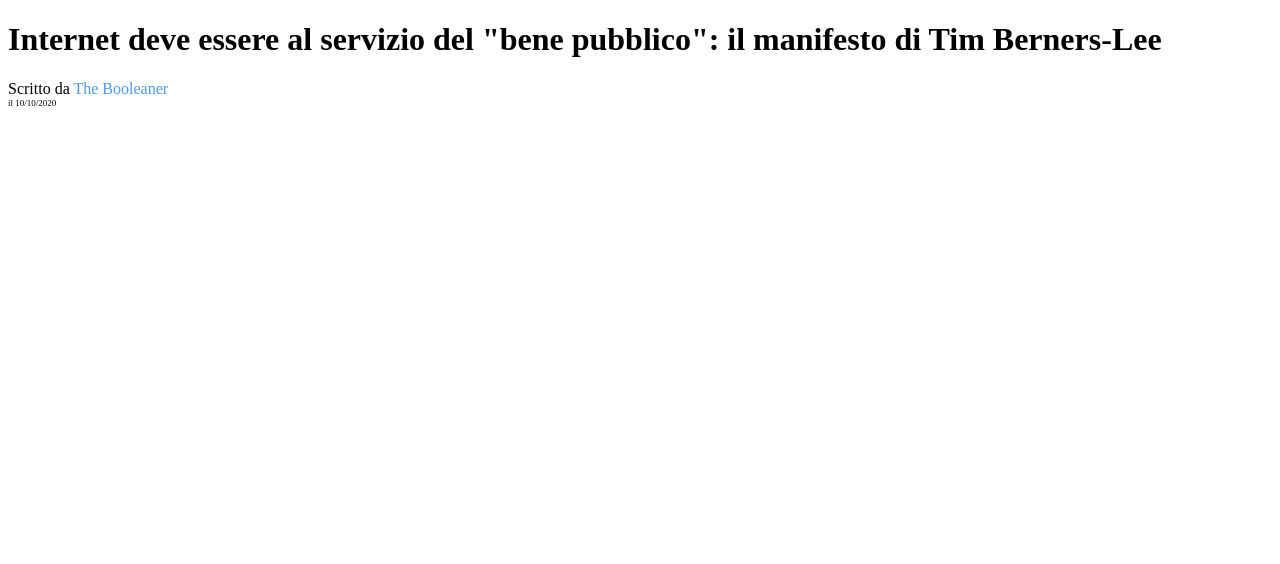
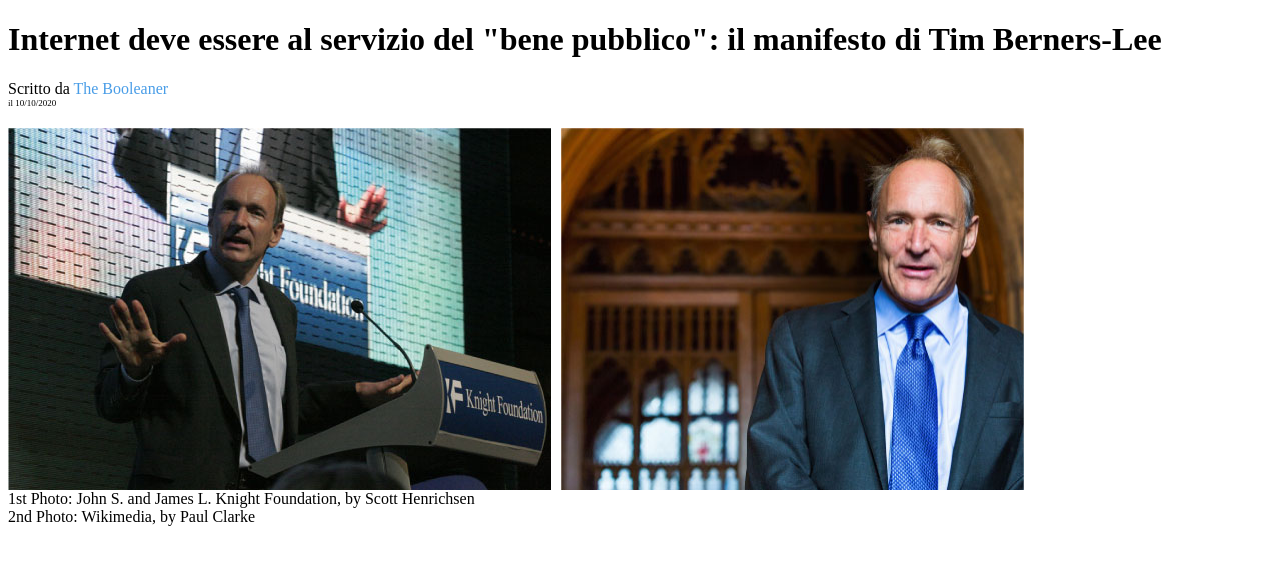
Before and after one commit to salvatorescalise1999/html-css-booleaner, a plain HTML site: page index.html in a window 1280 px wide. Shown: the part 80-644 px from the top of the page. Drawn offline with Linux system fonts and the light colour scheme.

Commit message:
add una sezione con un contenitore immagini e dei sotto paragrafi e varie misure in style.css

```diff
--- a/css/style.css
+++ b/css/style.css
@@ -4,6 +4,7 @@ header {
     background-image: url("../img/pattern.png");
     background-size: 290px;
     padding-top: 30px;
+    height: 100%;
 
 }
 
@@ -22,4 +23,15 @@ main p span {
 .piccola{
     font-size: xx-small;
     margin-top: 0px;
+    margin-bottom: 20px;
 }
+
+.contenitori-immagini{
+    display: flex;
+    gap: 10px;
+    padding: 0%;
+    height: 100%;
+}
+.paragrafi-margini-zero {
+   margin-top: 0px;
+}
--- a/index.html
+++ b/index.html
@@ -1,5 +1,6 @@
 <!DOCTYPE html>
 <html lang="it">
+
 <head>
     <meta charset="UTF-8">
     <meta name="viewport" content="width=device-width, initial-scale=1.0">
@@ -21,8 +22,22 @@
         <h1>Internet deve essere al servizio del "bene pubblico": il manifesto di Tim Berners-Lee</h1>
 
         <p>Scritto da <span>The Booleaner</span></p>
-        <p class="piccola" >il 10/10/2020</p>
+        <p class="piccola">il 10/10/2020</p>
+
+        <section>
+            <div class="contenitori-immagini">
+                <img src="img/tim-1.jpg" alt="">
+                <img src="img/tim-2.jpg" alt="">
+            </div>
+
+
+            <p class="paragrafi-margini-zero" >1st Photo: John S. and James L. Knight Foundation, by Scott Henrichsen</p>
+            <p class="paragrafi-margini-zero" >2nd Photo: Wikimedia, by Paul Clarke</p>
+
+
+        </section>
     </main>
 
 </body>
+
 </html>
```
